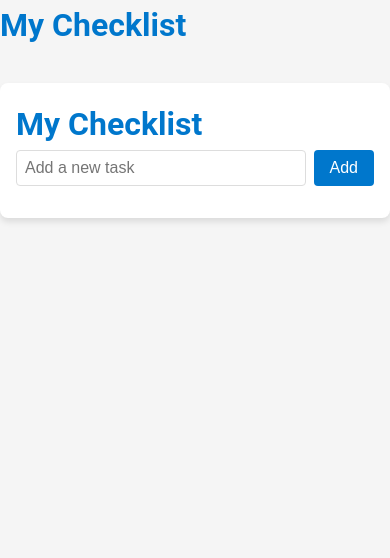
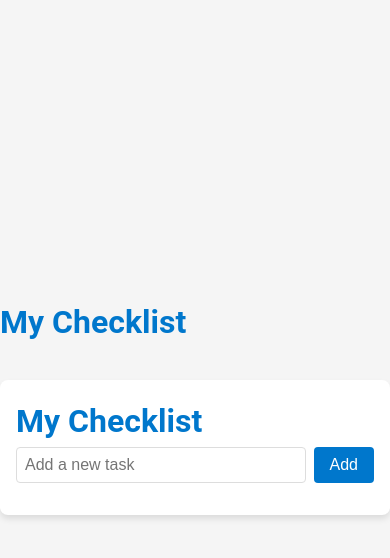
Before and after one commit to pedrobcavalcante/CheckList, a React Native app: screen / in a window 390 px wide. Shown: the top 558 px of the page. Built offline with nearby package versions, Linux system fonts and the light colour scheme.

Commit message:
justify content center

```diff
--- a/src/styles/global.ts
+++ b/src/styles/global.ts
@@ -6,14 +6,19 @@
     padding: 0;
     box-sizing: border-box;
   }
-
+  html,
   body {
     font-family: "Roboto", sans-serif;
     background-color: #f5f5f5;
     color: #333;
     line-height: 1.6;
   }
-
+  #root {
+    width: 100%; /* Ocupar todo o espaço */
+    display: flex;
+    justify-content: center;
+    align-items: center;
+  }
   h1 {
     font-size: 2rem;
     color: #0077cc;
```
